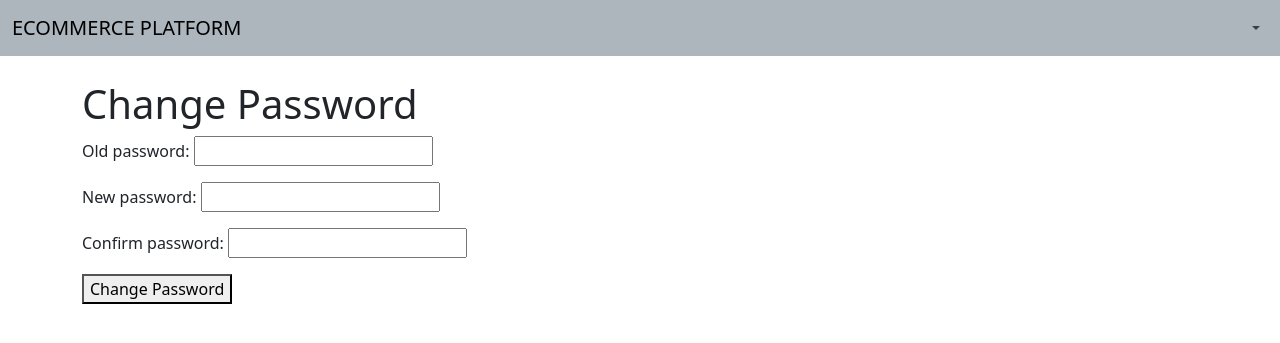
After one commit to Shamit2105/woc7.0-django-ecommerce-Shamit, a Django app: page /users/password_change/1/ in a window 1280 px wide. The commit adds this page. Shown: the top 343 px of the page. Run offline with Django 5.2, Linux system fonts and the light colour scheme.

Commit message:
users added more functionalities

```diff
--- a/templates/_base.html
+++ b/templates/_base.html
@@ -1,55 +1,77 @@
 <!DOCTYPE html>
-<html>
+<html lang="en">
 <head>
     <meta charset="utf-8">
     {% load static %}
     <title>{% block title %}ECOMMERCE PLATFORM{% endblock title %}</title>
-<link href="https://cdn.jsdelivr.net/npm/bootstrap@5.3.3/dist/css/bootstrap.min.css" rel="stylesheet" integrity="sha384-QWTKZyjpPEjISv5WaRU9OFeRpok6YctnYmDr5pNlyT2bRjXh0JMhjY6hW+ALEwIH" crossorigin="anonymous">
+    <link href="https://cdn.jsdelivr.net/npm/bootstrap@5.3.3/dist/css/bootstrap.min.css" rel="stylesheet"
+          integrity="sha384-QWTKZyjpPEjISv5WaRU9OFeRpok6YctnYmDr5pNlyT2bRjXh0JMhjY6hW+ALEwIH" crossorigin="anonymous">
     <link rel="stylesheet" href="{% static 'css/base.css' %}">
-
 </head>
 <body>
     <nav class="navbar navbar-expand-lg bg-gray-600">
-        <div class="container">
+        <div class="container-fluid">
             <a class="navbar-brand" href="{% url 'home' %}">ECOMMERCE PLATFORM</a>
-        </div>
-        <button class="navbar-toggler" type="button" data-bs-toggle="collapse" data-bs-target="#navMenu">
-            <span class="navbar-toggler-icon">
-
-            </span>
+            <button class="navbar-toggler" type="button" data-bs-toggle="collapse" data-bs-target="#navMenu"
+                    aria-controls="navMenu" aria-expanded="false" aria-label="Toggle navigation">
+                <span class="navbar-toggler-icon"></span>
             </button>
-        <div class="container">
-
             <div class="collapse navbar-collapse" id="navMenu">
                 <ul class="navbar-nav ms-auto">
                     {% if user.is_authenticated %}
-                    <li class = "nav-item">
-                            <form method="post" action="{% url 'logout' %}">
+                    <li class="nav-item dropdown">
+                        <a
+                            class="nav-link dropdown-toggle"
+                            href="#"
+                            id="userDropdown"
+                            role="button"
+                            data-bs-toggle="dropdown"
+                            aria-expanded="false">
+                            {{ user.username }}
+                        </a>
+                        <ul class="dropdown-menu dropdown-menu-end" aria-labelledby="userDropdown">
+                            <li>
+                                <a class="dropdown-item" href="{% url 'password_change' user.id %}">Change Password</a>
+                            </li>
+                            <li>
+                                <form method="post" action="{% url 'logout' %}" class="m-0">
                                     {% csrf_token %}
-                                <button type="submit" class="nav-link">Logout</button>
+                                    <button type="submit" class="dropdown-item">Logout</button>
                                 </form>
                             </li>
+                        </ul>
+                    </li>
                     {% else %}
-                    <li class="nav-item">
-                            <a href="{% url 'login' %}" class="nav-link">Login</a>
+                    <li class="nav-item dropdown">
+                        <a
+                            class="nav-link dropdown-toggle"
+                            href="#"
+                            id="authDropdown"
+                            role="button"
+                            data-bs-toggle="dropdown"
+                            aria-expanded="false">
+
+                        </a>
+                        <ul class="dropdown-menu dropdown-menu-end" aria-labelledby="authDropdown">
+                            <li>
+                                <a class="dropdown-item" href="{% url 'login' %}">Login</a>
                             </li>
-                    <li class="nav-item">
-                           <a href="{% url 'signup' %}" class="nav-link">Sign Up</a>
+                            <li>
+                                <a class="dropdown-item" href="{% url 'signup' %}">Sign Up</a>
+                            </li>
+                        </ul>
                     </li>
                     {% endif %}
-
                 </ul>
             </div>
         </div>
     </nav>
-    <div class="container">
+    <div class="container mt-4">
         {% block content %}
         {% endblock content %}
     </div>
 
-
-<script src="https://cdn.jsdelivr.net/npm/bootstrap@5.3.3/dist/js/bootstrap.bundle.min.js" integrity="sha384-YvpcrYf0tY3lHB60NNkmXc5s9fDVZLESaAA55NDzOxhy9GkcIdslK1eN7N6jIeHz" crossorigin="anonymous"></script>
-<script src="https://cdn.jsdelivr.net/npm/@popperjs/core@2.11.8/dist/umd/popper.min.js" integrity="sha384-I7E8VVD/ismYTF4hNIPjVp/Zjvgyol6VFvRkX/vR+Vc4jQkC+hVqc2pM8ODewa9r" crossorigin="anonymous"></script>
-<script src="https://cdn.jsdelivr.net/npm/bootstrap@5.3.3/dist/js/bootstrap.min.js" integrity="sha384-0pUGZvbkm6XF6gxjEnlmuGrJXVbNuzT9qBBavbLwCsOGabYfZo0T0to5eqruptLy" crossorigin="anonymous"></script>
+    <script src="https://cdn.jsdelivr.net/npm/bootstrap@5.3.3/dist/js/bootstrap.bundle.min.js"
+            integrity="sha384-YvpcrYf0tY3lHB60NNkmXc5s9fDVZLESaAA55NDzOxhy9GkcIdslK1eN7N6jIeHz" crossorigin="anonymous"></script>
 </body>
 </html>
--- /dev/null
+++ b/templates/registration/password_change.html
@@ -0,0 +1,10 @@
+{% extends '_base.html' %}
+{% block title %}Change Password{% endblock title %}
+{% block content %}
+  <h1>Change Password</h1>
+  <form method="post">
+    {% csrf_token %}
+    {{ form.as_p }}
+    <button type="submit">Change Password</button>
+    </form>
+{% endblock content %}
--- a/users/forms.py
+++ b/users/forms.py
@@ -20,3 +20,8 @@ class PasswordResetRequestForm(forms.Form):
 
 class PasswordResetForm(forms.Form):
     new_password = forms.CharField(max_length=100, widget=forms.PasswordInput)
+
+class PasswordChangeForm(forms.Form):
+    old_password = forms.CharField(max_length=100, widget=forms.PasswordInput)
+    new_password = forms.CharField(max_length=100, widget=forms.PasswordInput)
+    confirm_password = forms.CharField(max_length=100, widget=forms.PasswordInput)
--- a/users/urls.py
+++ b/users/urls.py
@@ -1,8 +1,10 @@
 from django.urls import path
-from .views import SignUpView,PasswordResetFormView,PasswordResetRequestView
+from .views import SignUpView,PasswordResetFormView,PasswordResetRequestView, PasswordChangeView
 
 urlpatterns = [
     path('signup/', SignUpView.as_view(), name='signup'),
+    path('password_change/<int:user_id>/', PasswordChangeView.as_view(), name='password_change'),
     path('password_reset/', PasswordResetRequestView.as_view(), name='password_reset_request'),
     path('password_reset/<int:user_id>/', PasswordResetFormView.as_view(), name='password_reset_form'),
+
 ]
--- a/users/views.py
+++ b/users/views.py
@@ -4,7 +4,7 @@ from django.views.generic.edit import CreateView,FormView
 from django.views import View
 from django.contrib.auth.hashers import make_password
 
-from .forms import CustomUserCreationForm, PasswordResetRequestForm,PasswordResetForm
+from .forms import CustomUserCreationForm, PasswordResetRequestForm,PasswordResetForm,PasswordChangeForm
 from .models import CustomUser
 
 class SignUpView(CreateView):
@@ -42,3 +42,24 @@ class PasswordResetFormView(FormView):
         user.password = make_password(new_password)
         user.save()
         return super().form_valid(form)
+
+class PasswordChangeView(FormView):
+    form_class = PasswordChangeForm
+    template_name = 'registration/password_change.html'
+    success_url = reverse_lazy('home')
+
+    def form_valid(self, form):
+        old_password = form.cleaned_data['old_password']
+        new_password = form.cleaned_data['new_password']
+        confirm_password = form.cleaned_data['confirm_password']
+        user = self.request.user
+        if user.check_password(old_password):
+            if new_password == confirm_password:
+                user.password = make_password(new_password)
+                user.save()
+                return super().form_valid(form)
+            else:
+                form.add_error('confirm_password', 'Passwords do not match.')
+        else:
+            form.add_error('old_password', 'Incorrect password.')
+        return self.form_invalid(form)
```
Lines whose indentation alone changed are shown as unchanged.
